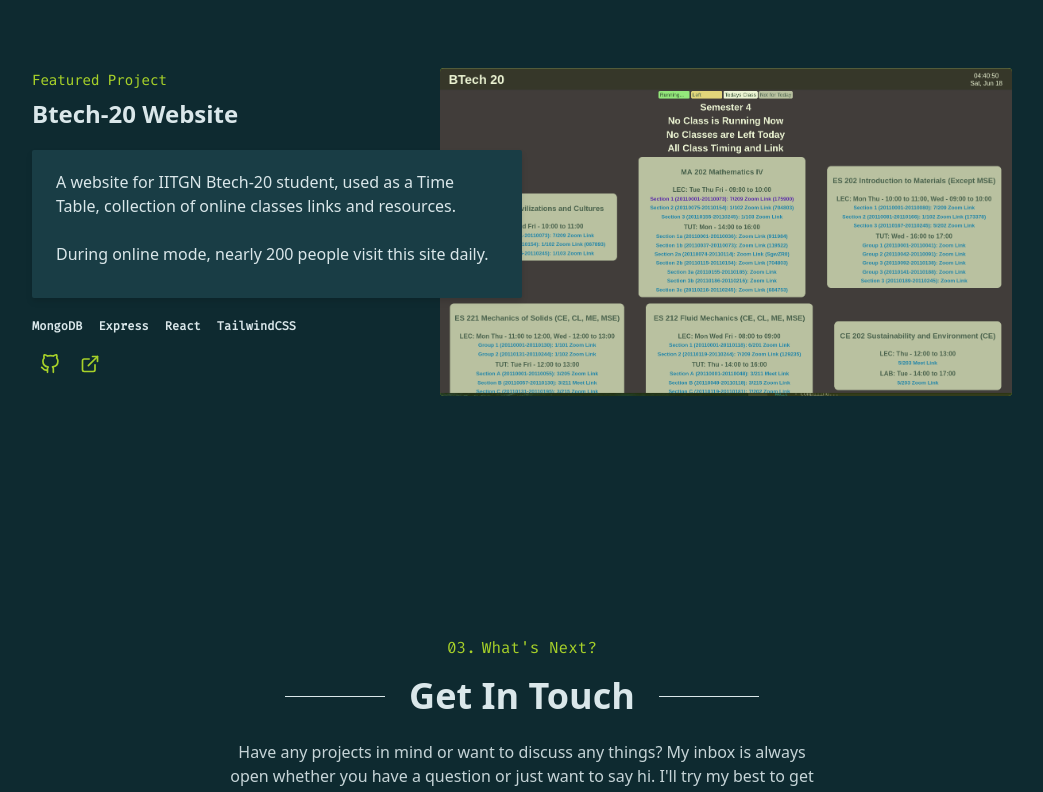
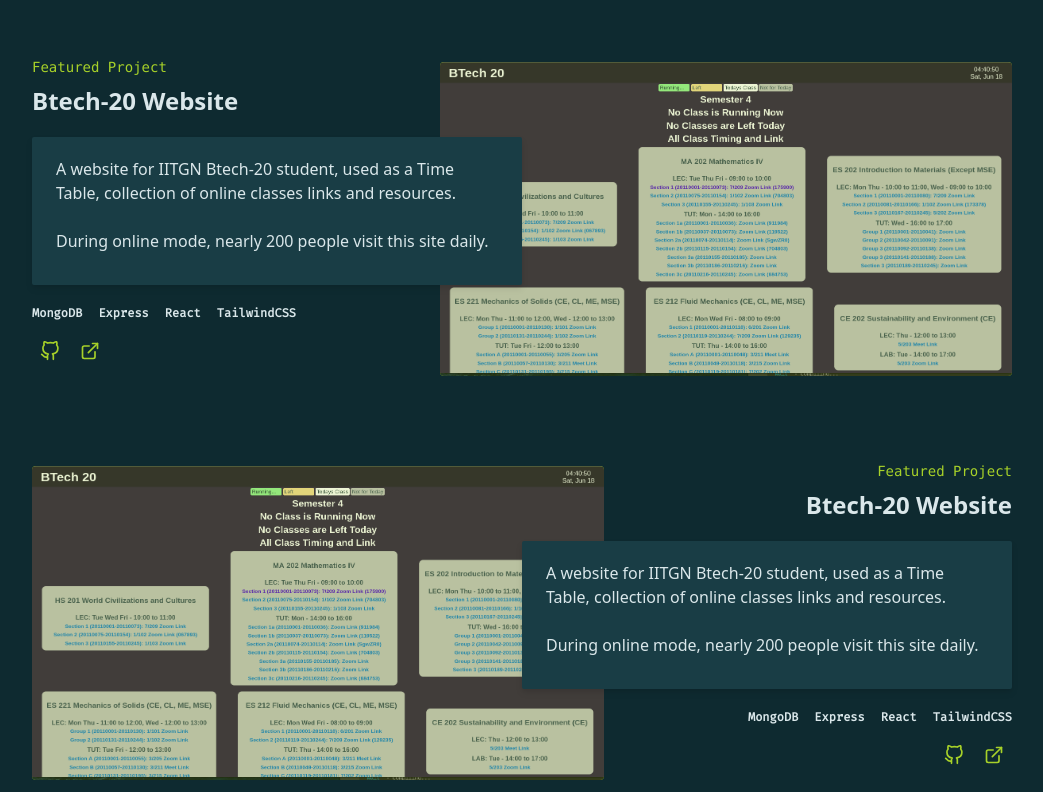
Before and after one commit to mk-mukul/mk-mukul.github.io, a Next.js app: page / in a window 1280 px wide. Shown: the part 3140-3932 px from the top of the page, without its empty margins (118-1161 px from the left). Built offline with nearby package versions, Linux system fonts and the light colour scheme; no server answers.

Commit message:
add data and image size

```diff
--- a/components/Project.js
+++ b/components/Project.js
@@ -1,3 +1,4 @@
+import Image from 'next/image';
 import React, { useEffect, useState } from 'react'
 import { FiGithub, FiExternalLink } from "react-icons/fi";
 
@@ -28,12 +29,12 @@
                         target="_blank"
                         rel="noopener noreferrer"
                     >
-                        <img
+                        <Image
                             className="rounded opacity-[80%] hover:opacity-[100%]"
-                            // width={600}
-                            // height={293}
-                            src={project.imgLink}
-                            alt={project.imgAlt}
+                            width={project.img.width}
+                            height={project.img.height}
+                            src={project.img.link}
+                            alt={project.img.alt}
                         />
                     </a>
                 </div>
--- a/data/projects.js
+++ b/data/projects.js
@@ -3,8 +3,12 @@
   {
     title: "Alpha Chat",
     projectLink: "https://mk-mukul.github.io/website_alpha/",
-    imgLink: "/img/websiteAlpha.png",
-    imgAlt: "alpha chat",
+    img: {
+      link: "/img/websiteAlpha.png",
+      alt: "website alpha",
+      width: 600,
+      height: 320,
+    },
     desc: ["A web app for real time texting. Make an account, add friends in your friend list, and start chatting with your friends on this platform.", "PS - Live Typing... ( you can also see what your friend is typing )"],
     tech: ["MongoDB", "Express", "React", "TailwindCSS", "Socket.io"],
     links: [
@@ -20,27 +24,31 @@
   },
   {
     title: "Metis Summer Project",
-    projectLink: "https://metis-website-iitgn.herokuapp.com",
-    imgLink: "/img/metis.png",
-    imgAlt: "metis website",
-    desc: ["Website for Metis club ( Coding ) of IIT Gandhinagar. The admin can provide different online resources, announcements for workshops and events, and projects created under Metis.", "A group effort went into creating this website.", "Group Members - Mukul, Prakriti, Sukanya"],
+    projectLink: "https://github.com/mk-mukul/WD-GP-32",
+    img: {
+      link: "/img/metis.png",
+      alt: "metis website",
+      width: 600,
+      height: 350,
+    },
+    desc: ["Website for Metis club ( Coding ) of IIT Gandhinagar. The admin can provide different online resources, announcements for workshops and events, and projects created under Metis.", "A group effort went into creating this website. Group Members - Mukul, Prakriti, Sukanya"],
     tech: ["MongoDB", "Express", "Googleapis", "Bootstrap", "Strapi"],
     links: [
       {
         for: "github",
         link: "https://github.com/mk-mukul/WD-GP-32"
       },
-      {
-        for: "website",
-        link: "https://metis-website-iitgn.herokuapp.com"
-      },
     ],
   },
   {
     title: "SHOPPILY",
     projectLink: "https://github.com/mk-mukul/shoppily",
-    imgLink: "/img/shoppily.png",
-    imgAlt: "shoppily",
+    img: {
+      link: "/img/shoppily.png",
+      alt: "shoppily",
+      width: 600,
+      height: 550,
+    },
     desc: ["SHOPPILY is UI design of a online shopping app coded in REACT NATIVE"],
     tech: ["React-Native", "Javascript", "Figma", "Android-Studio"],
     links: [
@@ -53,8 +61,34 @@
   {
     title: "Btech-20 Website",
     projectLink: "https://mk-mukul.github.io/btech20-iitgn/",
-    imgLink: "/img/btech20.png",
-    imgAlt: "btech-20",
+    img: {
+      link: "/img/btech20.png",
+      alt: "btech-20",
+      width: 600,
+      height: 330,
+    },
+    desc: ["A website for IITGN Btech-20 student, used as a Time Table, collection of online classes links and resources.", "During online mode, nearly 200 people visit this site daily."],
+    tech: ["MongoDB", "Express", "React", "TailwindCSS"],
+    links: [
+      {
+        for: "github",
+        link: "https://github.com/mk-mukul/btech20-iitgn"
+      },
+      {
+        for: "website",
+        link: "https://mk-mukul.github.io/btech20-iitgn/"
+      },
+    ],
+  },
+  {
+    title: "Btech-20 Website",
+    projectLink: "https://mk-mukul.github.io/btech20-iitgn/",
+    img: {
+      link: "/img/btech20.png",
+      alt: "btech-20",
+      width: 600,
+      height: 330,
+    },
     desc: ["A website for IITGN Btech-20 student, used as a Time Table, collection of online classes links and resources.", "During online mode, nearly 200 people visit this site daily."],
     tech: ["MongoDB", "Express", "React", "TailwindCSS"],
     links: [
```
